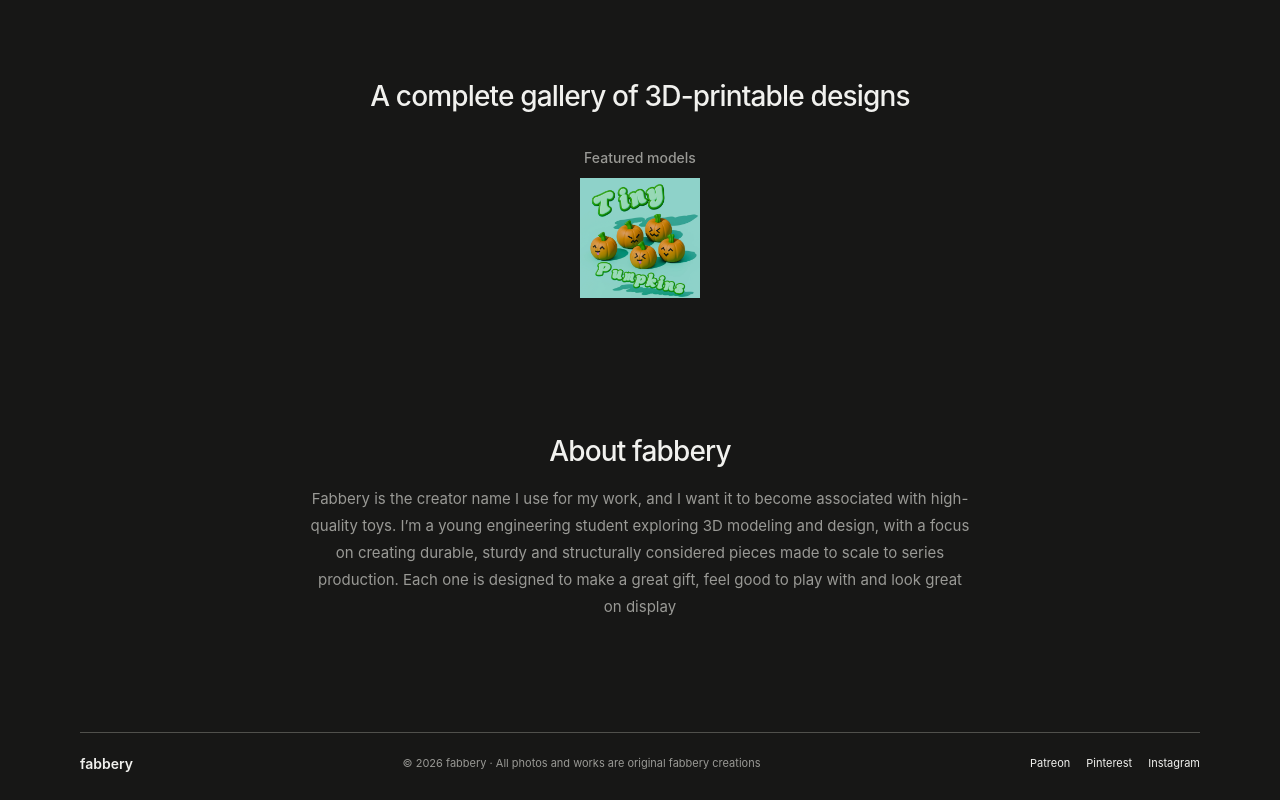
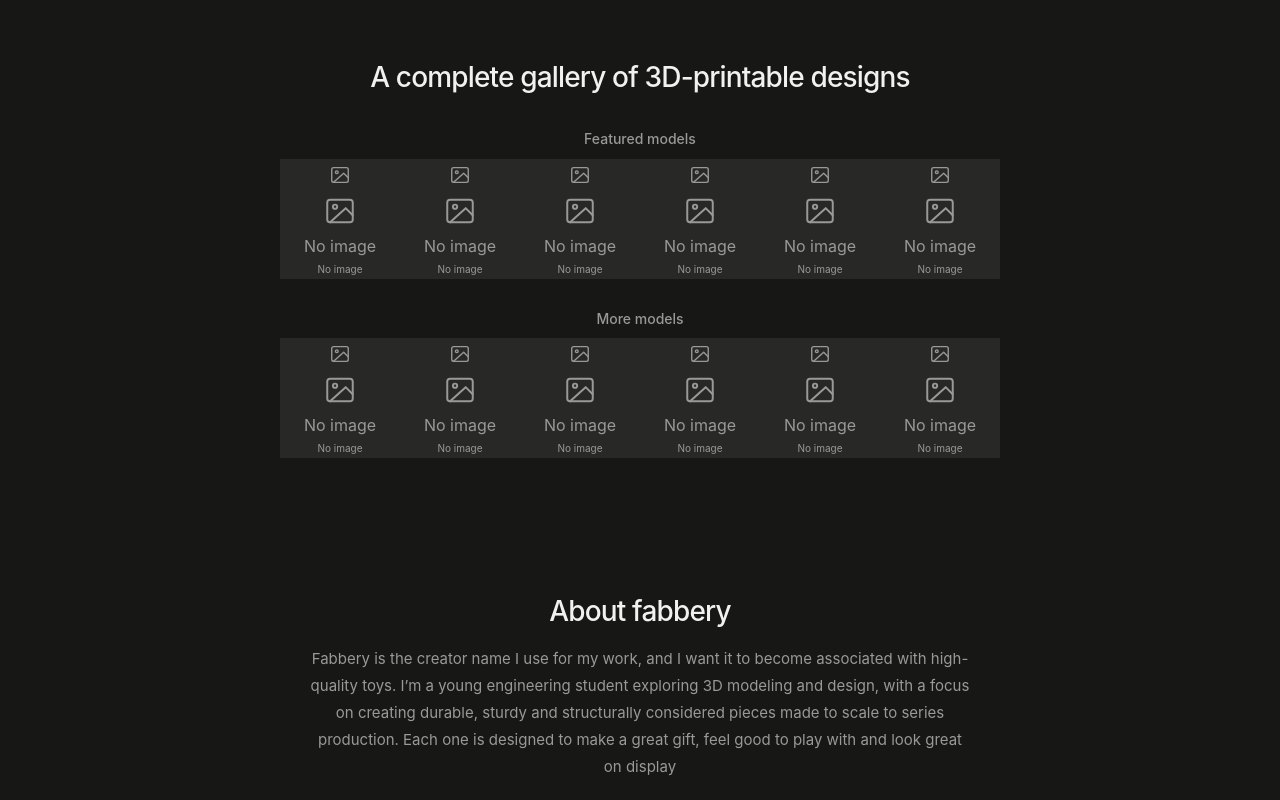
Before and after one commit to fabbery/fabbery.github.io, a plain HTML site: page index.html in a window 1280 px wide. Shown: the part 1480-2280 px from the top of the page. Drawn offline with Linux system fonts and the light colour scheme.

Commit message:
Add files via upload

```diff
--- a/content/catalog.json
+++ b/content/catalog.json
@@ -1,10 +1,12 @@
 {
-  "models": [
+  "collections": [
     {
-      "name": "Tiny pumpkins collection",
-      "text": "Following Halloween 2026, I had the idea to create some cute pumpkins featuring kaomoji (Japanese-style emoticon) faces. The collection includes 5 models, each with a different expression. They stand about 4 cm tall and are perfect as small figurines or keychains",
-      "photo": "/photos/render_main_new.webp",
-      "released": "2026-11-19"
+      "name": "Featured models",
+      "models": []
+    },
+    {
+      "name": "More models",
+      "models": []
     }
   ]
 }
--- a/content/site.json
+++ b/content/site.json
@@ -1,5 +1,5 @@
 {
   "patreon": "https://www.patreon.com/cw/fabbery",
   "pinterest": "https://pinterest.com/fabbery_3d",
-  "instagram": "https://www.instagram.com/fabbery_3d"
+  "instagram": "https://www.instagram.com/"
 }
--- a/index.html
+++ b/index.html
@@ -63,16 +63,7 @@
               </section>
               <section class="home-section catalog-section" id="home-gallery" aria-labelledby="catalog-title">
                 <h2 id="catalog-title">A complete gallery of 3D-printable designs</h2>
-                <div class="model-groups">
-                  <section class="model-group" aria-labelledby="home-featured-models-title">
-                    <h3 id="home-featured-models-title">Featured models</h3>
-                    <div class="model-grid" id="featured-models-grid" aria-label="Featured models"></div>
-                  </section>
-                  <section class="model-group" aria-labelledby="home-more-models-title">
-                    <h3 id="home-more-models-title">More models</h3>
-                    <div class="model-grid" id="more-models-grid" aria-label="More models"></div>
-                  </section>
-                </div>
+                <div class="model-groups" id="catalog-groups"></div>
               </section>
               <section class="home-section about-section" aria-labelledby="about-title">
                 <h2 id="about-title">About fabbery</h2>
--- a/script.js
+++ b/script.js
@@ -6,8 +6,7 @@ const modalTitle = document.querySelector('#lightbox-title');
 const modalDescription = document.querySelector('#lightbox-description');
 const modalClose = document.querySelector('.modal-close');
 const latestGrid = document.querySelector('#latest-grid');
-const featuredModelsGrid = document.querySelector('#featured-models-grid');
-const moreModelsGrid = document.querySelector('#more-models-grid');
+const catalogGroups = document.querySelector('#catalog-groups');
 const modelCount = document.querySelector('.count-value');
 let lastImageTrigger = null;
 let isClosingPreview = false;
@@ -72,27 +71,82 @@ function createGallerySlot(model) {
   return slot;
 }
 
-function renderCatalog(models) {
-  const sourceModels = Array.isArray(models) && models.length ? models : fallbackModels;
-  if (modelCount) modelCount.textContent = Array.isArray(models) ? String(models.length) : '0';
-  const normalizedModels = sourceModels.map((model) => ({
+function normalizeModels(models) {
+  return (Array.isArray(models) ? models : []).map((model) => ({
     name: String(model?.name || 'Model title'),
     text: String(model?.text || 'Model description'),
     photo: typeof model?.photo === 'string' ? model.photo : '',
     released: String(model?.released || ''),
   }));
+}
 
-  const latestModels = [...normalizedModels].sort((first, second) => {
+function normalizeCollections(data) {
+  if (Array.isArray(data?.collections) && data.collections.length) {
+    return data.collections.map((collection, index) => ({
+      name: String(collection?.name || `Collection ${index + 1}`),
+      models: normalizeModels(collection?.models),
+    }));
+  }
+
+  if (Array.isArray(data?.models)) {
+    return [{ name: 'Featured models', models: normalizeModels(data.models) }];
+  }
+
+  return [];
+}
+
+function createFallbackCollections(collections) {
+  const names = collections.length
+    ? collections.map((collection) => collection.name)
+    : ['Featured models', 'More models'];
+  const fallbackCollections = names.map((name) => ({ name, models: [] }));
+  const targetCollections = fallbackCollections.length
+    ? fallbackCollections
+    : [{ name: 'Featured models', models: [] }];
+  const splitSize = Math.ceil(fallbackModels.length / targetCollections.length);
+
+  targetCollections.forEach((collection, index) => {
+    collection.models = fallbackModels.slice(index * splitSize, (index + 1) * splitSize);
+  });
+  return targetCollections;
+}
+
+function createCollectionGroup(collection, index) {
+  const group = document.createElement('section');
+  group.className = 'model-group';
+
+  const heading = document.createElement('h3');
+  const headingId = `gallery-group-title-${index + 1}`;
+  heading.id = headingId;
+  heading.textContent = collection.name;
+
+  const grid = document.createElement('div');
+  grid.className = 'model-grid';
+  grid.setAttribute('aria-label', collection.name);
+  grid.append(...collection.models.map(createGallerySlot));
+
+  group.setAttribute('aria-labelledby', headingId);
+  group.append(heading, grid);
+  return group;
+}
+
+function renderCatalog(data) {
+  const catalogCollections = normalizeCollections(data);
+  const catalogModels = catalogCollections.flatMap((collection) => collection.models);
+  const displayCollections = catalogModels.length
+    ? catalogCollections
+    : createFallbackCollections(catalogCollections);
+  const displayModels = displayCollections.flatMap((collection) => collection.models);
+
+  if (modelCount) modelCount.textContent = String(catalogModels.length);
+
+  const latestModels = [...(catalogModels.length ? catalogModels : fallbackModels)].sort((first, second) => {
     const firstDate = Date.parse(first.released) || 0;
     const secondDate = Date.parse(second.released) || 0;
-    return secondDate - firstDate || normalizedModels.indexOf(first) - normalizedModels.indexOf(second);
+    return secondDate - firstDate || displayModels.indexOf(first) - displayModels.indexOf(second);
   }).slice(0, 3);
   latestGrid.replaceChildren(...latestModels.map(createLatestCard));
-  const featuredModels = normalizedModels.slice(0, 6);
-  const moreModels = normalizedModels.slice(6);
-  featuredModelsGrid.replaceChildren(...featuredModels.map(createGallerySlot));
-  moreModelsGrid.replaceChildren(...moreModels.map(createGallerySlot));
-  moreModelsGrid.closest('.model-group').hidden = moreModels.length === 0;
+  catalogGroups.replaceChildren(...displayCollections.map(createCollectionGroup));
   prepareImageTriggers();
   updateModelGridColumns();
 }
@@ -102,9 +156,9 @@ async function loadCatalog() {
     const response = await fetch('./content/catalog.json', { cache: 'no-store' });
     if (!response.ok) throw new Error(`Catalog request failed: ${response.status}`);
     const data = await response.json();
-    renderCatalog(data.models);
+    renderCatalog(data);
   } catch {
-    renderCatalog([]);
+    renderCatalog({});
   }
 }
 
@@ -333,7 +387,7 @@ if (homePage && 'MutationObserver' in window) {
   contentObserver.observe(homePage, { childList: true, subtree: true });
 }
 
-renderCatalog([]);
+renderCatalog({});
 loadCatalog();
 loadSiteLinks();
 
```
Also changed, not shown: 2 other files.
